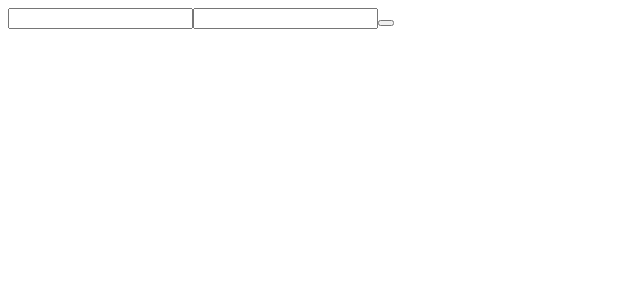
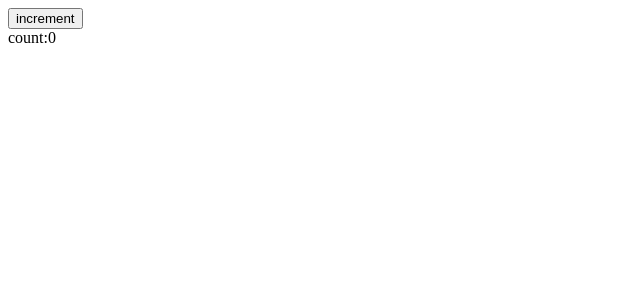
Before and after one commit to frankmaruf/react-hooks, a React (Create React App) app: page / in a window 1280 px wide. Shown: the top 300 px of the page, without its empty margins (0-640 px from the left). Built offline with nearby package versions, Linux system fonts and the light colour scheme.

Commit message:
Call back function

```diff
--- a/src/App.js
+++ b/src/App.js
@@ -1,12 +1,15 @@
-import React from "react"
+import React, { useState } from "react"
+import Home from "./components/Home"
+import UseCallBack from "./components/UseCallBack"
 import UseEffect from "./components/UseEffect"
 import UseRef from "./components/UseRef"
 import UseState from "./components/UseState"
 function App() {
+  const [count,setCount] = useState(0);
 
   return (
     <>
-    <UseRef/>
+    <UseCallBack/>
     </>
   );
 }
--- /dev/null
+++ b/src/components/Home.js
@@ -0,0 +1,14 @@
+import React from 'react'
+
+const Home = React.memo(({increment}) => {
+
+    return (
+        <>
+            <button onClick={()=> increment(5)}>increment</button>
+        </>
+    )
+}
+)
+
+
+export default Home;
--- /dev/null
+++ b/src/components/UseCallBack.js
@@ -0,0 +1,19 @@
+import React, { useCallback, useState } from 'react'
+import Home from './Home'
+
+const UseCallBack = () => {
+    const [count, setCount] = useState(0)
+    const increment = useCallback(
+        (n)=>{
+            setCount((c)=>c+n);
+        },[setCount]
+    )
+    return (
+        <>
+            <Home increment={increment}/>
+            <div>count:{count}</div>
+        </>
+    )
+}
+
+export default UseCallBack
--- a/src/components/UseRef.js
+++ b/src/components/UseRef.js
@@ -1,9 +1,12 @@
-import React, { useRef, useState } from 'react'
+import React, { useLayoutEffect, useRef, useState } from 'react'
 
 const UseRef = () => {
     const [email,setEmail] = useState("")
     const [password,setPassword] = useState("")
-    const inputRef = useRef();
+    const inputRef = useRef(()=> console.log("hello"));
+    useLayoutEffect(()=>{
+        console.log(inputRef.current.getBoundingClientRect())
+    },[])
     return (
         <div>
             <input
@@ -24,7 +27,7 @@ const UseRef = () => {
             onClick={
                 () => {
                     console.log(inputRef.current)
-                    inputRef.current.focus()
+                    inputRef.current.focus();
                 }
             }
             ></button>
```
